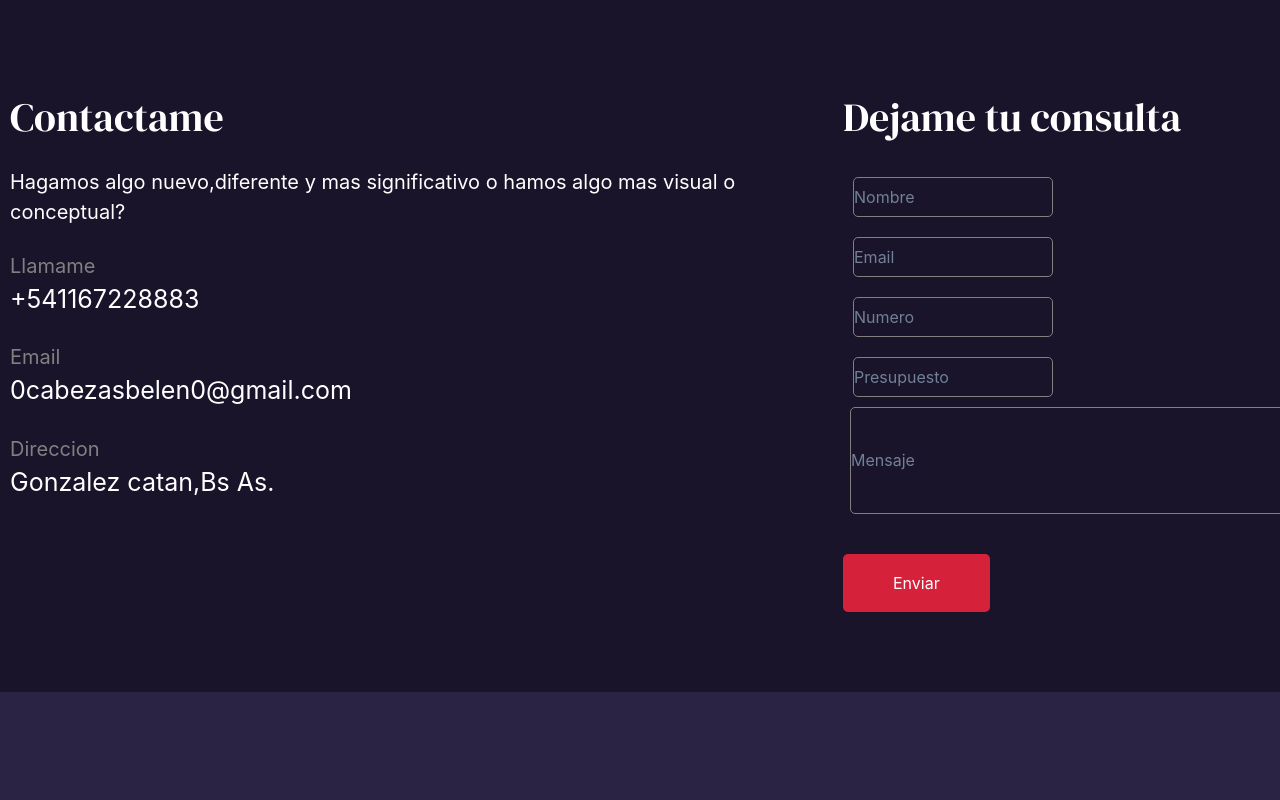
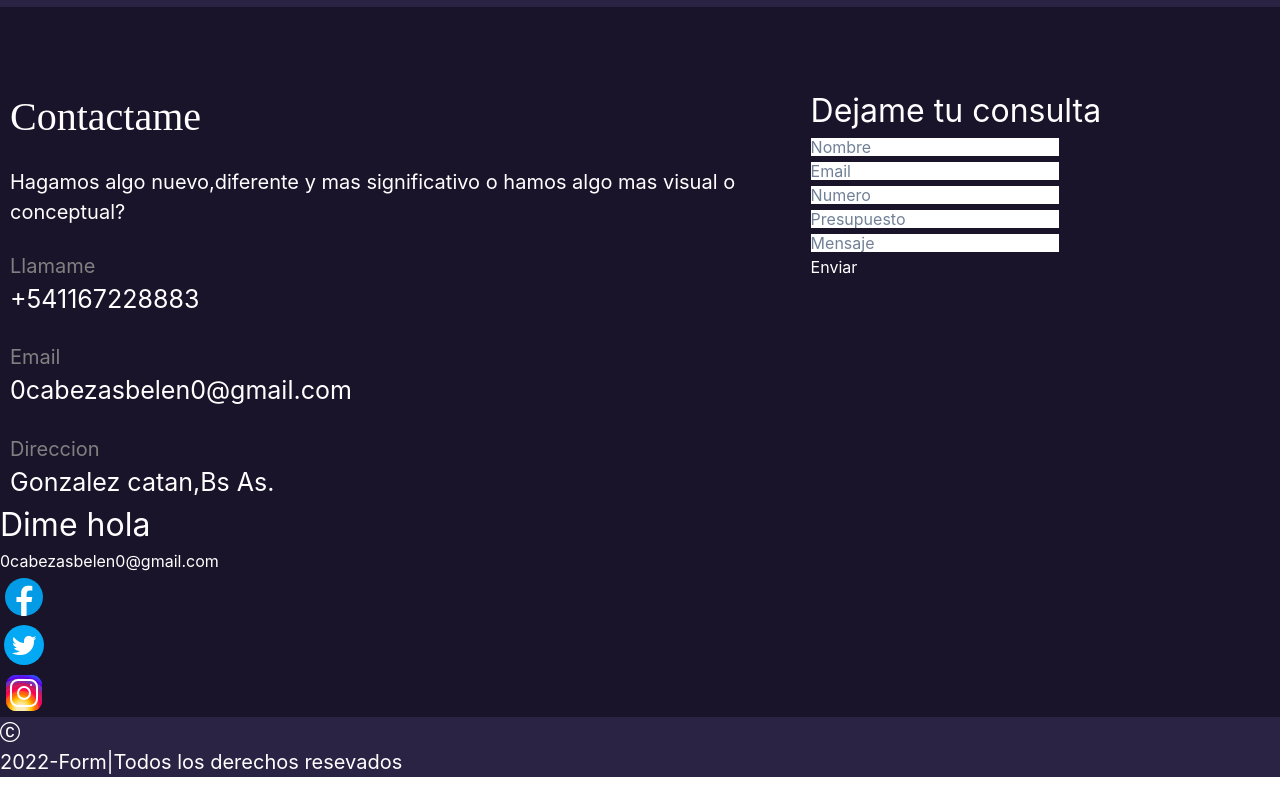
Before and after one commit to BelenCabezas/TpFinalReact, a React (Vite) app in the folder tpfinal/: page / in a window 1280 px wide. Shown: the part 4740-5540 px from the top of the page. Built offline with nearby package versions, Linux system fonts and the light colour scheme; a web font is replaced by a local one.

Commit message:
editando form

```diff
--- a/tpfinal/package.json
+++ b/tpfinal/package.json
@@ -17,6 +17,7 @@
     "@emotion/react": "^11.13.0",
     "@emotion/styled": "^11.13.0",
     "@fontsource/cactus-classical-serif": "^5.0.2",
+    "@fontsource/dm-serif-display": "^5.0.20",
     "@fontsource/roboto": "^5.0.13",
     "framer-motion": "^11.3.19",
     "gh-pages": "^6.1.1",
--- a/tpfinal/src/Components/Footer/Footer.jsx
+++ b/tpfinal/src/Components/Footer/Footer.jsx
@@ -1,19 +1,25 @@
 import React from "react";
-import './Footer.css';
 
+import { Box} from "@chakra-ui/react";
 
 
 const Footer = () =>{
     return(
-    <footer>
+    <Box as="Footer"
+    bg='#2A2344'>
 
-        <div className="Copy">
+
+        <Box as="Copy"
+        justifyContent='center'
+        fontSize='20px'
+        color='white'
+        py='40px'>
             {/*<!--Icono copy-->*/}
             <i class="bi bi-c-circle"></i>
             <p>2022-Form|Todos los derechos resevados</p>
 
-        </div>
-      </footer>
+        </Box>
+      </Box>
 )
 }
 
--- a/tpfinal/src/Components/Formulario/Formulario.jsx
+++ b/tpfinal/src/Components/Formulario/Formulario.jsx
@@ -1,76 +1,118 @@
 import React from "react";
-import './Formulario.css'
-import telefono from '../../assets/Iconos/telefono.png'
-import email from '../../assets/Iconos/email.png'
-import location from '../../assets/Iconos/location.png'
-import fbcolor from '../../assets/Iconos/fbcolor.svg';
-import twcolor from '../../assets/Iconos/twcolor.svg';
-import igcolor from '../../assets/Iconos/igcolor.svg';
 
-const Formulario=()=>{
-    return(
-      <section className="Form">
-      <div className="Completo">
-      <div className="Contactame">
-        <h1>Contactame</h1>
-        <h2>Hagamos algo nuevo,diferente y mas significativo o hamos algo mas visual o conceptual?</h2>
+import telefono from "../../assets/Iconos/telefono.png";
+import email from "../../assets/Iconos/email.png";
+import location from "../../assets/Iconos/location.png";
+import fbcolor from "../../assets/Iconos/fbcolor.svg";
+import twcolor from "../../assets/Iconos/twcolor.svg";
+import igcolor from "../../assets/Iconos/igcolor.svg";
+import { Box, Flex, Text } from "@chakra-ui/react";
+import "@fontsource/dm-serif-display";
+
+const Formulario = () => {
+  return (
+    <Box as="Form" bg="#19142A" color="white" pt="80px">
+      <Flex as="Completo" justifyContent="space-around">
+        <Box as="Contactame" pl="10px">
+          <Text
+            fontSize="40px"
+            fontWeight="lighter"
+            fontFamily="dm-serif-display"
+          >
+            Contactame
+          </Text>
+          <Text fontSize="20px" fontWeight="10px" pt="20px">
+            Hagamos algo nuevo,diferente y mas significativo o hamos algo mas
+            visual o conceptual?
+          </Text>
 
           <div className="Llamame">
-        <img src= {telefono} />
-          <h3>Llamame</h3>
-          <p>+541167228883</p>
+            <Box position='relative'
+            top='53px'
+            right='56px'
+            w='24px'
+            bg='	#D5223A'
+            borderRadius='18px'
+            p='8px'><img src={telefono} /></Box>
+            <Text color="gray" fontSize="20px">
+              Llamame
+            </Text>
+            <Text fontSize="25px">+541167228883</Text>
           </div>
 
           <div className="Email">
-          <img src= {email} />
-          <h3>Email</h3>
-          <p>0cabezasbelen0@gmail.com</p>
+            <Box position='relative'
+            top='53px'
+            right='56px'
+            w='24px'
+            bg='	#D5223A'
+            borderRadius='18px'
+            p='8px'><img src={email} /></Box>
+            <Text color="gray" fontSize="20px">
+              Email
+            </Text>
+            <Text fontSize="25px">0cabezasbelen0@gmail.com</Text>
           </div>
 
           <div className="Direccion">
-          <img src= {location} />
-          <h3>Direccion</h3>
-          <p>Gonzalez catan,Bs As.</p>
+            <Box position='relative'
+            top='53px'
+            right='56px'
+            w='24px'
+            bg='	#D5223A'
+            borderRadius='18px'
+            p='8px'><img src={location} /></Box>
+            <Text color="gray" fontSize="20px">
+              Direccion
+            </Text>
+            <Text fontSize="25px">Gonzalez catan,Bs As.</Text>
           </div>
-      </div>
+        </Box>
 
         <div className="Formulario">
           <h1>Dejame tu consulta</h1>
           <div className="Formulario-completo">
             <div className="NombreEmail">
               <input placeholder="Nombre" type="text" />
-        <input placeholder="Email" type="email"/>
+              <input placeholder="Email" type="email" />
             </div>
             <div className="NumeroPresupuesto">
-        <input placeholder="Numero" type="tel"/>
-        <input placeholder="Presupuesto" type="text"/>
+              <input placeholder="Numero" type="tel" />
+              <input placeholder="Presupuesto" type="text" />
             </div>
 
-      <input className="Mensaje" placeholder="Mensaje" minlength="10" type="text"/>
+            <input
+              className="Mensaje"
+              placeholder="Mensaje"
+              minlength="10"
+              type="text"
+            />
             <div className="Boton">
               <button>Enviar</button>
             </div>
-
-        </div>
-
           </div>
         </div>
-
+      </Flex>
 
       <div className="Di-hola">
         <h1>Dime hola</h1>
-      <a href="mailto:0cabezasbelen0@gmail,com"><p>0cabezasbelen0@gmail.com</p></a>
+        <a href="mailto:0cabezasbelen0@gmail,com">
+          <p>0cabezasbelen0@gmail.com</p>
+        </a>
         <div className="IconFinal">
-       <a href="https://www.facebook.com/profile.php?id=100011000144769"><img src= {fbcolor} /></a>
-       <a href="https://x.com/be3elu"><img src= {twcolor} /></a>
-       <a href="https://ar.linkedin.com/"><img src= {igcolor} /></a>
+          <a href="https://www.facebook.com/profile.php?id=100011000144769">
+            <img src={fbcolor} />
+          </a>
+          <a href="https://x.com/be3elu">
+            <img src={twcolor} />
+          </a>
+          <a href="https://ar.linkedin.com/">
+            <img src={igcolor} />
+          </a>
         </div>
       </div>
-    </section>
+    </Box>
+  );
+};
 
-
-
-    )
-}
-
-export {Formulario}
+export { Formulario };
--- a/tpfinal/src/main.jsx
+++ b/tpfinal/src/main.jsx
@@ -33,16 +33,18 @@ ReactDOM.createRoot(document.getElementById('root')).render(
       <Nav/>
     <Hero/>
     <Cuadrados/>
-
+<Portfolio/>
     <LineaDeTiempo/>
+<Formulario/>
+    <Footer/>
     </ChakraProvider>
 
 
 
 
-  <Portfolio/>
 
-  <Formulario/>
-  <Footer/>
+
+
+
   </React.StrictMode>,
 )
```
Also changed, not shown: 1 other file (tests, documents, lock files or other folders). Lines whose indentation alone changed are shown as unchanged.
